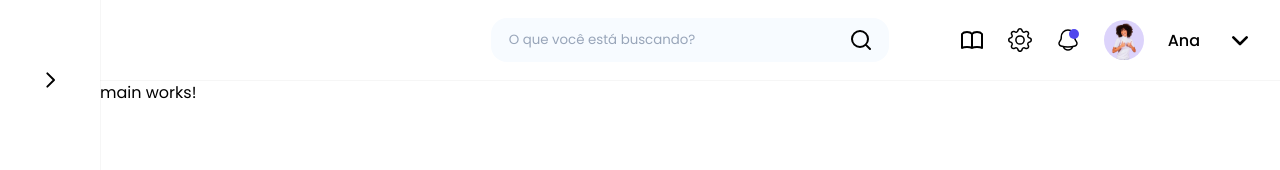
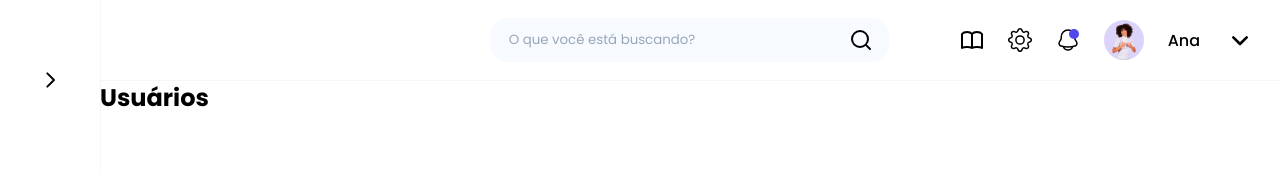
Before and after one commit to leo3210k/Teste_First_Decision, an Angular app: page / in a window 1280 px wide. Shown: the top 170 px of the page. Built offline with nearby package versions, Linux system fonts and the light colour scheme.

Commit message:
feat: add main title

```diff
--- a/src/app/components/main/main.component.html
+++ b/src/app/components/main/main.component.html
@@ -1,5 +1,5 @@
 <main class="main-container">
   <div class="main">
-    main works!
+    <h2 class="main__title">Usuários</h2>
   </div>
 </main>
```
